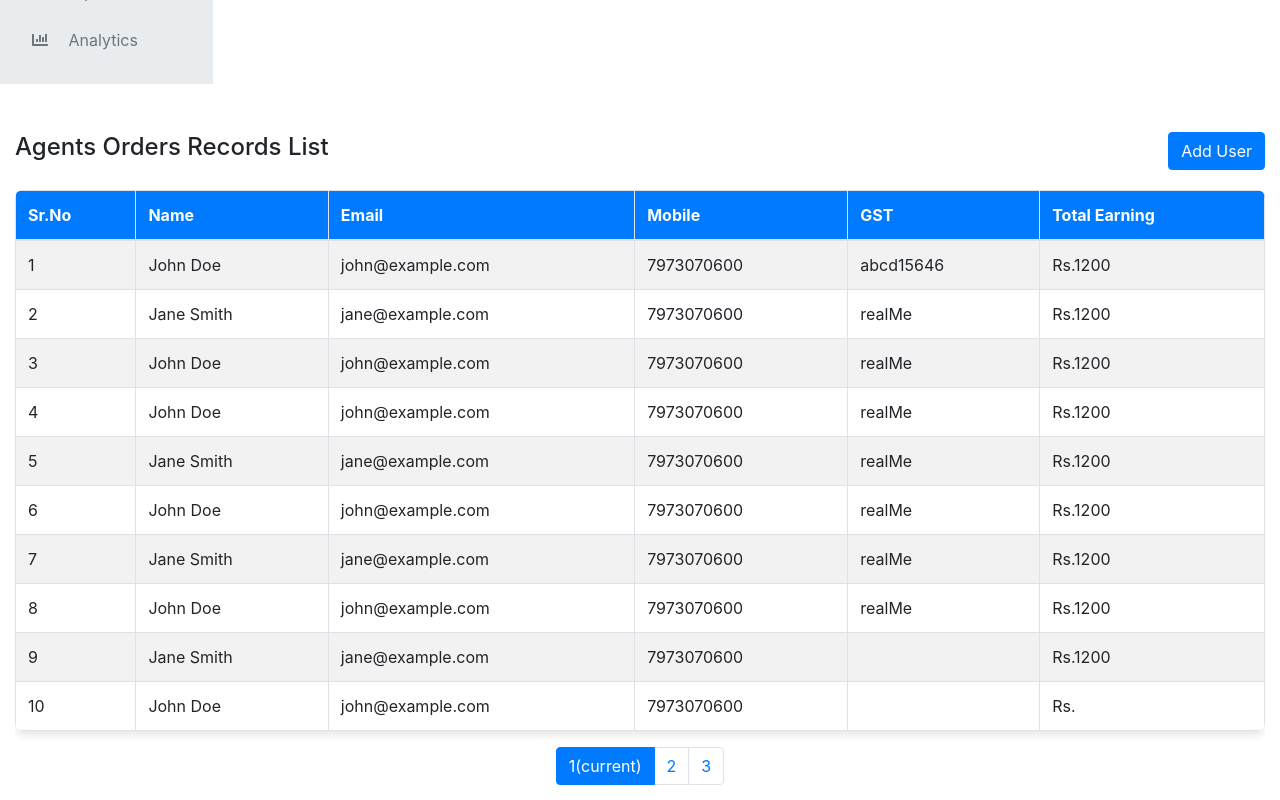
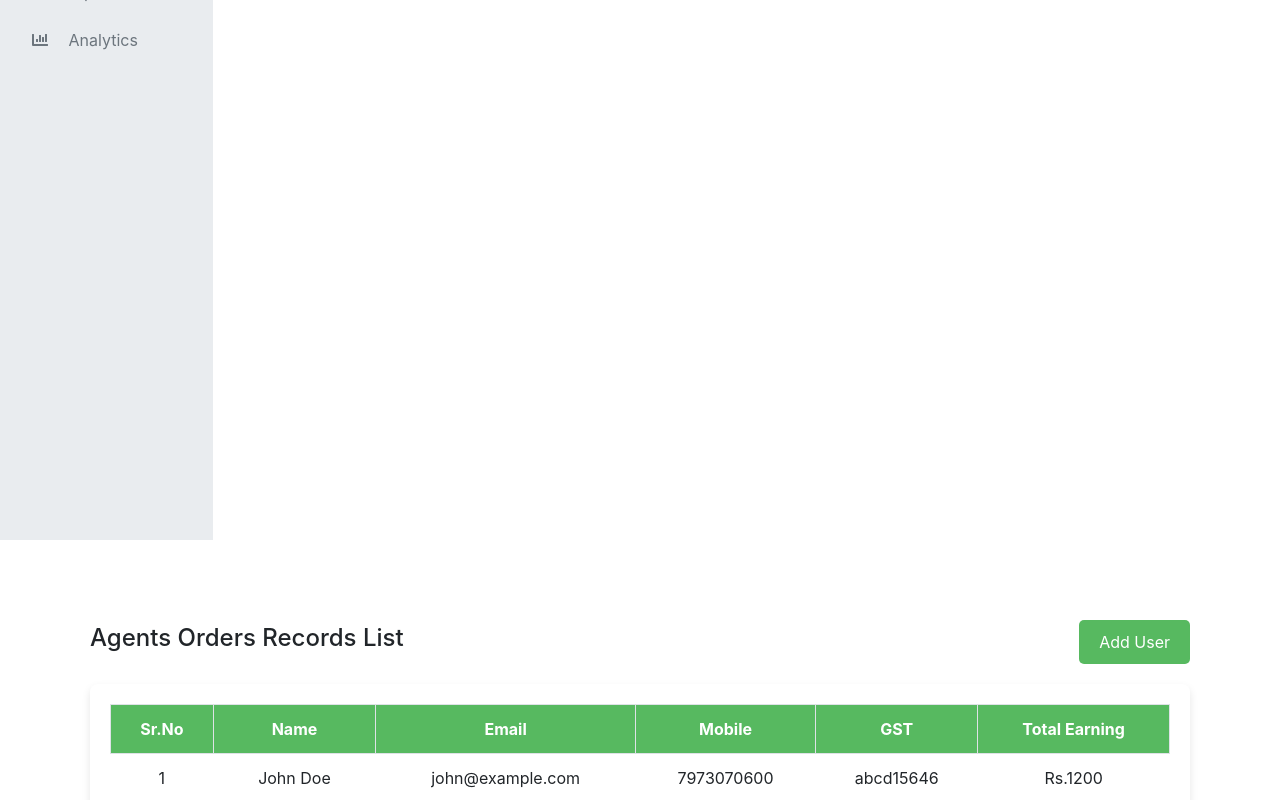
Before and after one commit to Aman121K/weCareAdmin, a React (Create React App) app: page /subadmin in a window 1280 px wide. Shown: the part 260-1060 px from the top of the page. Built offline with nearby package versions, Linux system fonts and the light colour scheme.

Commit message:
add more style

```diff
--- a/src/Dashboard.css
+++ b/src/Dashboard.css
@@ -3,7 +3,9 @@
 .col.main {
     background-color: #f8f9fa;
     padding: 20px;
-    margin-top:60px;
+    Top: 50px;
+    height:100vh;
+    position: relative;
   }
 
   .breadcrumb {
@@ -11,7 +13,7 @@
   }
 
   .card {
-    margin-bottom: 20px;
+    margin-bottom: sticky 20px;
     box-shadow: 0 4px 8px rgba(0, 0, 0, 0.15);
     transition: box-shadow 0.3s ease;
   }
--- a/src/Dashboard.js
+++ b/src/Dashboard.js
@@ -14,6 +14,7 @@ const Dashboard = () => {
     },)
 
     return (
+        <>
         <div className="col main ">
             <nav aria-label="breadcrumb">
                 <ol className="breadcrumb">
@@ -169,6 +170,7 @@ const Dashboard = () => {
             <hr />
 
         </div>
+        </>
     )
 }
 export default Dashboard
--- a/src/Reports.js
+++ b/src/Reports.js
@@ -51,13 +51,13 @@ const Reports = () => {
 
     return (
         <>
-            <Container fluid className="mt-6 mt-10">
-                <div className="d-flex flex-column flex-md-row align-items-center justify-content-between mt-5">
+            <Container className="contain">
+                <div className="content">
                     <h4>Agents Orders Records List</h4>
                 </div>
 
                 <div className="table-responsive">
-                    <Table striped bordered hover>
+                    <Table >
                         <thead>
                             <tr>
                                 <th>Sr.No</th>
@@ -82,7 +82,7 @@ const Reports = () => {
                         </tbody>
                     </Table>
                 </div>
-                <Pagination className="justify-content-center">
+                <Pagination className="page">
                     {Array.from({ length: totalPages }, (_, i) => (
                         <Pagination.Item key={i + 1} active={i + 1 === activePage} onClick={() => handleClick(i + 1)}>
                             {i + 1}
--- a/src/Subadmin.js
+++ b/src/Subadmin.js
@@ -43,16 +43,16 @@ const Subadmin = () => {
 
     return (
         <>
-            <Container fluid className="mt-6 mt-10">
-                <div className="d-flex flex-column flex-md-row align-items-center justify-content-between mt-5">
+            <Container className="contain">
+                <div className="content">
                     <h4>Agents Orders Records List</h4>
-                    <NavLink to='/adduser' className='glow-on-hover btn btn-primary my-3 my-md-0'>
+                    <NavLink to='/adduser' className='user'>
                         Add User
                     </NavLink>
                 </div>
 
                 <div className="table-responsive">
-                    <Table striped bordered hover>
+                    <Table >
                         <thead>
                             <tr>
                                 <th>Sr.No</th>
@@ -77,7 +77,7 @@ const Subadmin = () => {
                         </tbody>
                     </Table>
                 </div>
-                <Pagination className="justify-content-center">
+                <Pagination className="page">
                     {Array.from({ length: totalPages }, (_, i) => (
                         <Pagination.Item key={i + 1} active={i + 1 === activePage} onClick={() => handleClick(i + 1)}>
                             {i + 1}
--- a/src/style.css
+++ b/src/style.css
@@ -1,84 +1,137 @@
 /* Reports.css */
 
-.container {
-    margin-top: 20px;
+
+.contain {
+  padding: 20px;
+
+}
+
+.content {
   display: flex;
+  justify-content: space-between;
+  align-items: center;
+  margin-bottom: 20px;
+}
+
+h4 {
+  margin-top: 60px;
+  font-size: 24px;
+}
+
+.user {
+  margin-top: 60px;
+  padding: 10px 20px;
+  background-color: #57b960;
+  color: #fff;
+  text-decoration: none;
+  border-radius: 5px;
+  transition: background-color 0.3s ease;
+}
+
+.user:hover {
+  background-color: #468953;
 }
 
 .table-responsive {
-    margin-top: 20px;
+  background-color: #fff;
+  padding: 20px;
+  border-radius: 8px;
+  box-shadow: 0 4px 8px rgba(0, 0, 0, 0.1);
+  margin-bottom: 20px;
   overflow-x: auto;
 }
 
 .table {
   width: 100%;
   border-collapse: collapse;
-    box-shadow: 0 4px 8px rgba(0, 0, 0, 0.1);
-    background-color: #fff;
-    border-radius: 8px;
-    overflow: hidden;
 }
 
-  thead {
-    background-color: #007bff;
+.table th,
+.table td {
+  padding: 12px;
+  text-align: center;
+}
+
+.table thead th {
+  background-color: #57b960;
+  color: #fff;
+  border: 1px solid #dee2e6;
+}
+
+.table tbody tr:nth-child(even) {
+  background-color: #f8f9fa;
+}
+
+.table-hover tbody tr:hover {
+  background-color: #e0f7fa;
+}
+
+.table-bordered th,
+.table-bordered td {
+  border: 1px solid #dee2e6;
+}
+
+.table-striped tbody tr:nth-child(odd) {
+  background-color: #f8f9fb;
+}
+
+.page {
+  display: flex;
+  justify-content: center;
+  margin-top: 20px;
+}
+
+.page .page-item {
+  margin: 0 5px;
+}
+
+.page .page-item.active {
+  background-color: #57b960;
+  border-color: #57b960;
   color: #fff;
 }
 
-  tbody tr:hover {
-    background-color: #f8f9fa;
+.page .page-item:hover {
+  background-color: #468953;
+  border-color: #468953;
+  color: #fff;
 }
 
-  tbody tr {
-    border-bottom: 1px solid #dee2e6;
+@media (max-width: 575px) {
+
+  h4 {
+    margin-top: 60px;
+    font-size: 15px;
   }
 
-  td, th {
-    padding: 12px;
+  .user {
+    font-size: 15px;
+    margin-top: 60px;
+    padding: 10px 20px;
+    background-color: #57b960;
+    color: #fff;
+    text-decoration: none;
+    border-radius: 5px;
+    transition: background-color 0.3s ease;
   }
 
-  .Pagination {
-    margin-top: 20px;
+  .table th,
+.table td {
+  padding: 12px;
+  text-align: center;
+  font-size:15px;
 }
 
-  @media (max-width: 768px) {
-    .table-responsive {
-      overflow-x: auto;
+.table thead th {
+  background-color: #57b960;
+  color: #fff;
+  border: 1px solid #dee2e6;
+  font-size:12px;
 }
+.table tbody tr:nth-child(even) {
+  background-color: #f8f9fa;
+  font-size:12px;
 }
-
-
-  .container {
-    padding: 20px;
-    background-color: #f8f9fa;
-    border-radius: 10px;
-    box-shadow: 2px 4px 8px rgba(0, 0, 0, 0.1);
-  }
-
-  .table {
-    transition: box-shadow 0.3s ease;
-  }
-
-  .table:hover {
-    box-shadow: 0 8px 16px rgba(0, 0, 0, 0.2);
-  }
-
-  .Pagination {
-    display: flex;
-    justify-content: center;
-  }
-
-  .Pagination .page-link {
-    color: #007bff;
-  }
-
-  .Pagination .page-item.active .page-link {
-    background-color: #007bff;
-    border-color: #007bff;
-  }
-
-  .Pagination .page-link:hover {
-    background-color: #0056b3;
-    border-color: #0056b3;
 }
 
 
@@ -87,7 +140,7 @@
 
 #sidebar {
   background-color: #e9ecef;
-  height:100%;
+  height:800px;
 
 }
 
@@ -113,17 +166,6 @@
   text-decoration: none;
   color: #007bff;
 }
-
-/* @media (max-width: 991px) {
-  #sidebar {
-    position: fixed;
-    width: 100%;
-    height: 100%;
-    background-color: #ffffff;
-    box-shadow: 0 0 10px rgba(0, 0, 0, 0.1);
-    z-index: 1;
-  } */
-
   .nav-link {
     color: #495057;
   }
@@ -146,6 +188,6 @@
   #sidebar {
     background-color: #e9ecef;
     height: 100%;
+  }
 
 }
-}
```
Lines whose indentation alone changed are shown as unchanged.
